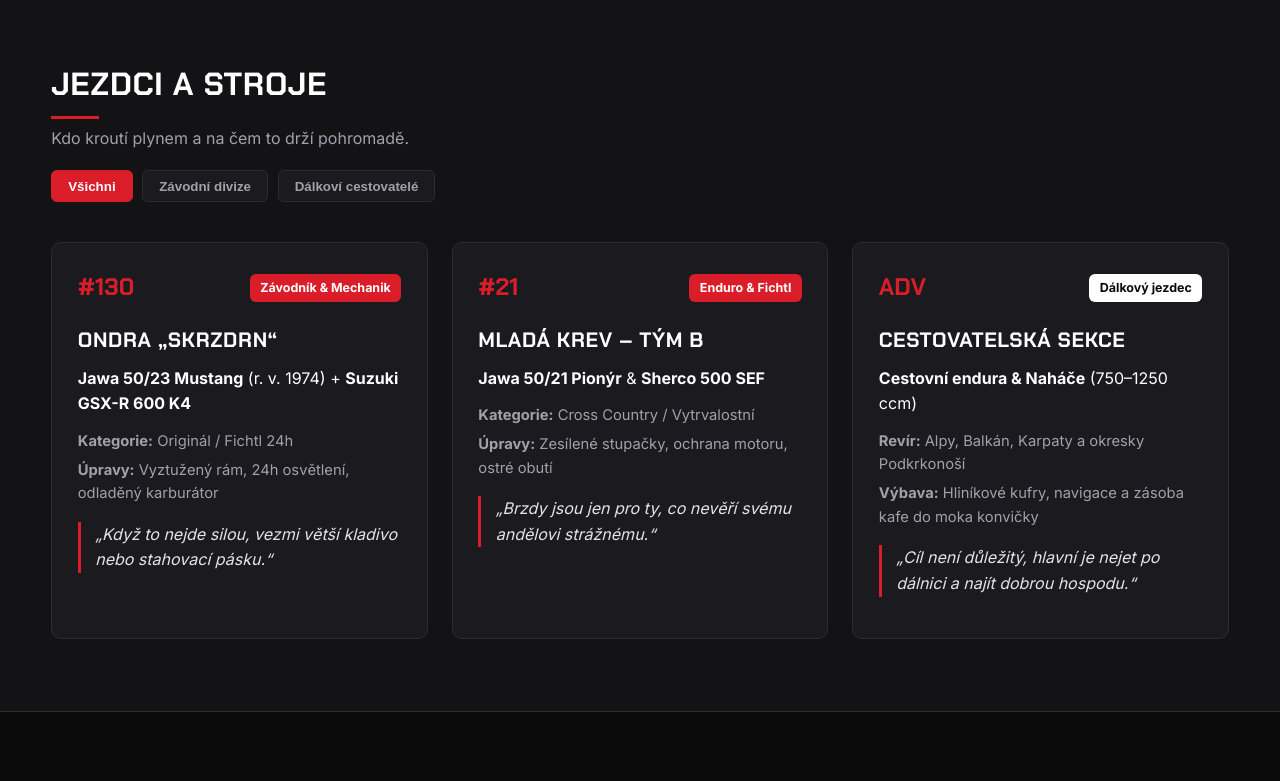
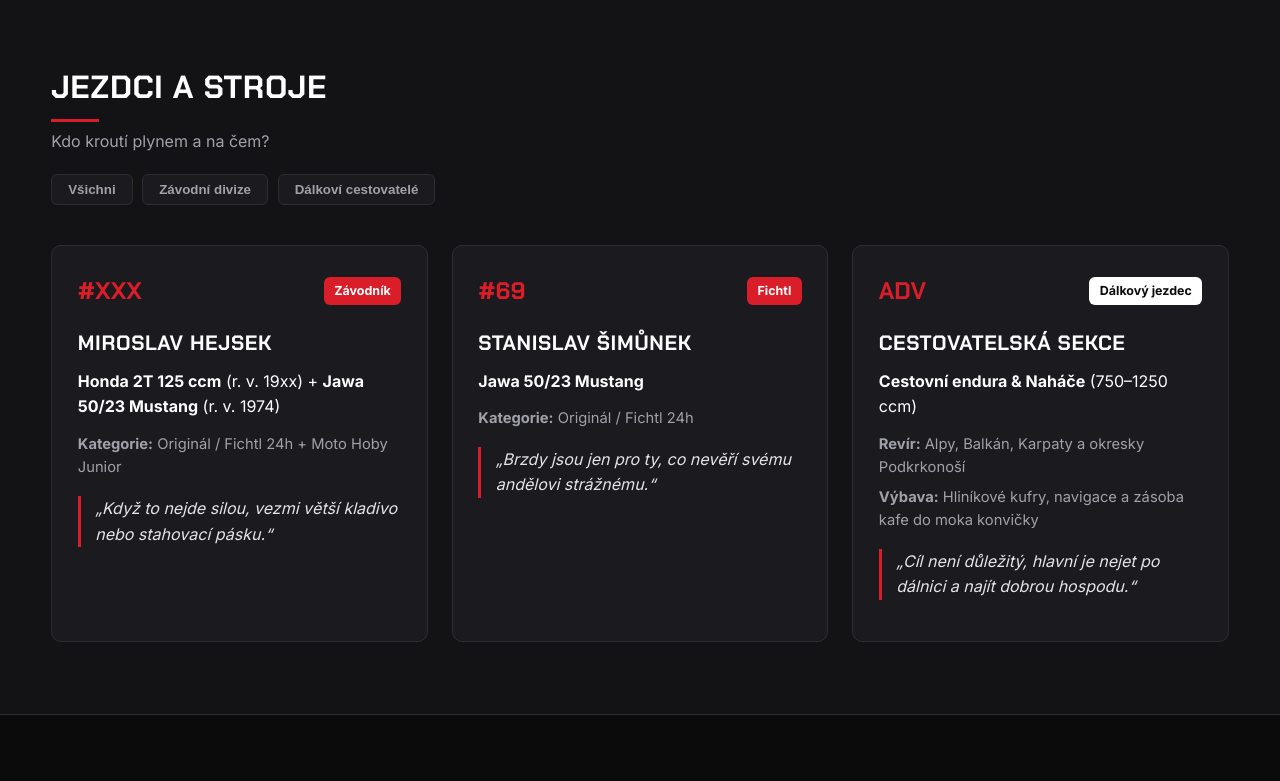
Before and after one commit to ondrejhejsek-cmd/skrzdrn-web, a plain HTML site: page index.html in a window 1280 px wide. Shown: the part 1300-2081 px from the top of the page. Drawn offline with Linux system fonts and the light colour scheme.

Commit message:
Změna hlavičky + texty

```diff
--- a/index.html
+++ b/index.html
@@ -17,7 +17,7 @@
     <header class="navbar">
         <div class="container nav-container">
             <a href="#" class="logo">
-                <img src="img/logo-skrzdrn.png" alt="SKRZ DRN" class="nav-logo-img" onerror="this.style.display='none'; this.nextElementSibling.style.display='flex';">
+                <img src="img/logo_skrzdrn.png" alt="SKRZ DRN" class="nav-logo-img" onerror="this.style.display='none'; this.nextElementSibling.style.display='flex';">
                 <div class="logo-fallback" style="display: none;">
                     <span class="logo-tag">SKRZ <span class="red">DRN</span></span>
                     <span class="logo-sub">MOTORKÁŘI POD STRÁŽNÍKEM</span>
@@ -40,11 +40,11 @@
     <section class="hero">
         <div class="container hero-grid">
             <div class="hero-content">
-                <span class="badge">KUNDRATICE • PODKRKONOŠÍ • ČERNÁ • BÍLÁ • ČERVENÁ</span>
+                <span class="badge">• KUNDRATICE • PODKRKONOŠÍ •</span>
                 <h1>MOTORKÁŘI POD STRÁŽNÍKEM<br><span class="accent">SKRZ DRN KUNDRATICE</span></h1>
                 <p class="hero-lead">
-                    Jedna parta, dvě vášně. Zatímco jedni hltají tisíce kilometrů po Evropě na cestovních endurech,
-                    mladí kluci ždímají dvoutakty na doraz na 24hodinovkách a lokálních tratích.
+                    Jedna parta, dvě vášně. Zatímco jedni hltají tisíce kilometrů nejen po Evropě na cestovních endurech,
+                    mladí kluci ždímají dvoutakty různých kubatur na doraz na 24hodinovkách a motokrosových tratích.
                 </p>
                 <div class="hero-buttons">
                     <a href="#aktivity" class="btn btn-primary" onclick="switchTab('zavody')">Závodní sekce</a>
@@ -54,14 +54,8 @@
 
             <!-- Hlavní logo z PDF (strana 2) -->
             <div class="hero-logo-box">
-                <img src="img/logo-straznik.png" alt="Motorkáři pod Strážníkem" class="hero-emblem" onerror="this.style.display='none'; this.nextElementSibling.style.display='block';">
-                <!-- Vektorová záloha znaku Strážník, dokud se nenahraje PNG -->
-                <svg class="hero-emblem-svg" style="display: none;" viewBox="0 0 360 220" xmlns="http://www.w3.org/2000/svg">
-                    <path d="M20 135 Q95 100 180 65 Q265 100 340 135" fill="none" stroke="#ffffff" stroke-width="5" stroke-linecap="round"/>
-                    <text x="180" y="138" text-anchor="middle" fill="#ffffff" font-family="'Chakra Petch', sans-serif" font-weight="700" font-size="30" letter-spacing="1.5">MOTORKÁŘI</text>
-                    <text x="180" y="168" text-anchor="middle" fill="#d91e2a" font-family="'Chakra Petch', sans-serif" font-weight="700" font-size="26" letter-spacing="2">POD</text>
-                    <text x="180" y="198" text-anchor="middle" fill="#ffffff" font-family="'Chakra Petch', sans-serif" font-weight="700" font-size="28" letter-spacing="1.5">STRÁŽNÍKEM</text>
-                </svg>
+                <img src="img/vlajka_skrzdrn.png" alt="Motorkáři pod Strážníkem" class="hero-emblem" onerror="this.style.display='none'; this.nextElementSibling.style.display='block';">
+
             </div>
         </div>
     </section>
@@ -132,9 +126,9 @@
         <div class="container">
             <div class="section-header">
                 <h2>Jezdci a stroje</h2>
-                <p>Kdo kroutí plynem a na čem to drží pohromadě.</p>
+                <p>Kdo kroutí plynem a na čem?</p>
                 <div class="filter-bar">
-                    <button class="filter-btn active" data-filter="all">Všichni</button>
+                    <button class="filter-btn" data-filter="all">Všichni</button>
                     <button class="filter-btn" data-filter="zavodnik">Závodní divize</button>
                     <button class="filter-btn" data-filter="cestovatel">Dálkoví cestovatelé</button>
                 </div>
@@ -144,14 +138,13 @@
                 <!-- Karta 1 -->
                 <article class="card rider-card" data-category="zavodnik">
                     <div class="card-top">
-                        <span class="race-number">#130</span>
-                        <span class="tag tag-race">Závodník & Mechanik</span>
+                        <span class="race-number">#XXX</span>
+                        <span class="tag tag-race">Závodník</span>
                     </div>
-                    <h3>Ondra „SkrzDrn“</h3>
-                    <p class="bike-model"><strong>Jawa 50/23 Mustang</strong> (r. v. 1974) + <strong>Suzuki GSX-R 600 K4</strong></p>
+                    <h3>Miroslav Hejsek</h3>
+                    <p class="bike-model"><strong>Honda 2T 125 ccm</strong> (r. v. 19xx) + <strong>Jawa 50/23 Mustang</strong> (r. v. 1974)</p>
                     <ul class="specs-list">
-                        <li><strong>Kategorie:</strong> Originál / Fichtl 24h</li>
-                        <li><strong>Úpravy:</strong> Vyztužený rám, 24h osvětlení, odladěný karburátor</li>
+                        <li><strong>Kategorie:</strong> Originál / Fichtl 24h + Moto Hoby Junior</li>
                     </ul>
                     <blockquote class="rider-quote">„Když to nejde silou, vezmi větší kladivo nebo stahovací pásku.“</blockquote>
                 </article>
@@ -159,15 +152,13 @@
                 <!-- Karta 2 -->
                 <article class="card rider-card" data-category="zavodnik">
                     <div class="card-top">
-                        <span class="race-number">#21</span>
-                        <span class="tag tag-race">Enduro & Fichtl</span>
+                        <span class="race-number">#69</span>
+                        <span class="tag tag-race">Fichtl</span>
                     </div>
-                    <h3>Mladá krev – Tým B</h3>
-                    <p class="bike-model"><strong>Jawa 50/21 Pionýr</strong> & <strong>Sherco 500 SEF</strong></p>
-                    <ul class="specs-list">
-                        <li><strong>Kategorie:</strong> Cross Country / Vytrvalostní</li>
-                        <li><strong>Úpravy:</strong> Zesílené stupačky, ochrana motoru, ostré obutí</li>
-                    </ul>
+                    <h3>Stanislav Šimůnek</h3>
+                    <p class="bike-model"><strong>Jawa 50/23 Mustang</strong>                    <ul class="specs-list">
+                        <li><strong>Kategorie:</strong> Originál / Fichtl 24h</li>
+                        </ul>
                     <blockquote class="rider-quote">„Brzdy jsou jen pro ty, co nevěří svému andělovi strážnému.“</blockquote>
                 </article>
 
```
Also changed, not shown: img/logo_skrzdrn.png (added), img/motorkari_pod_straznikem.png (added), img/vlajka_skrzdrn.png (added).
